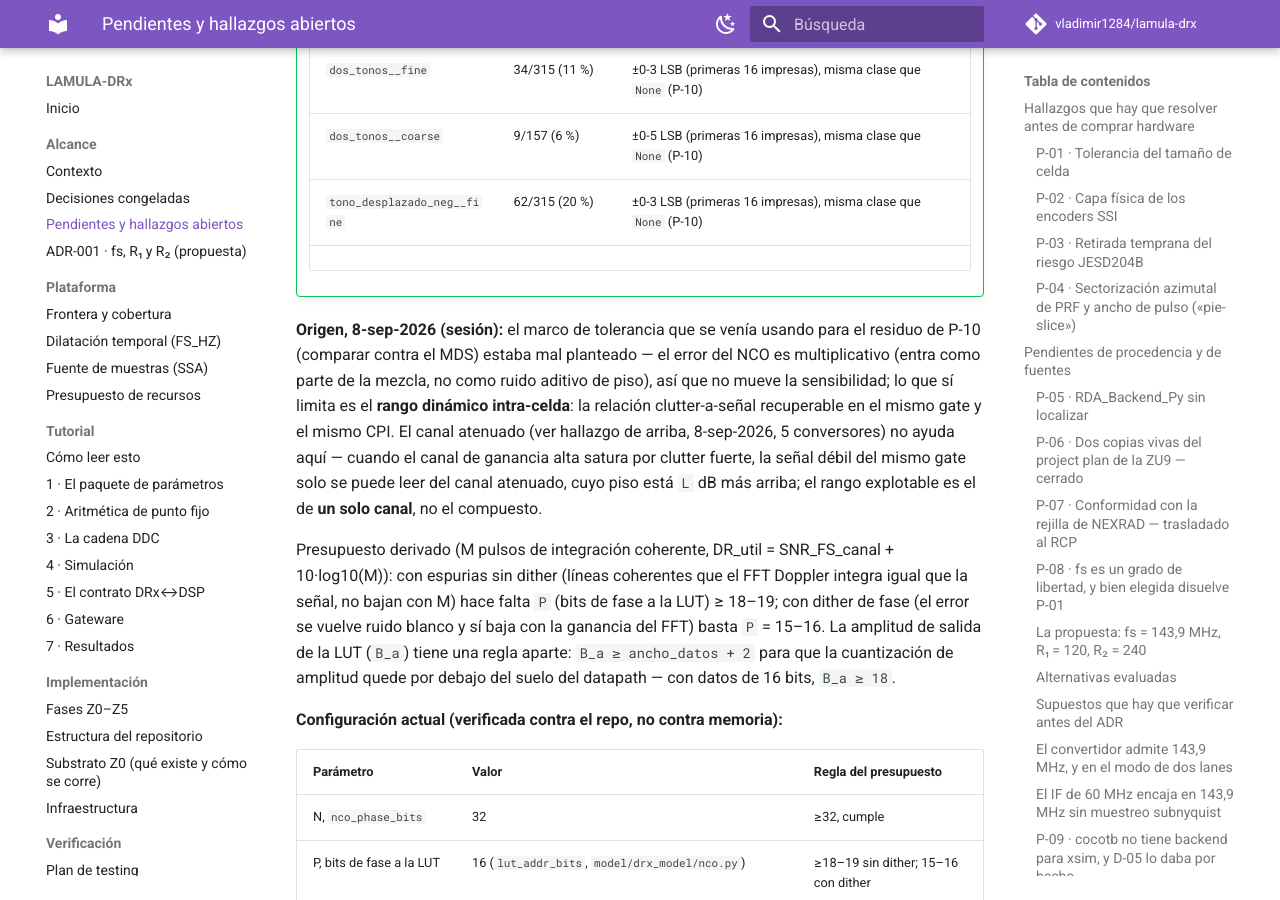
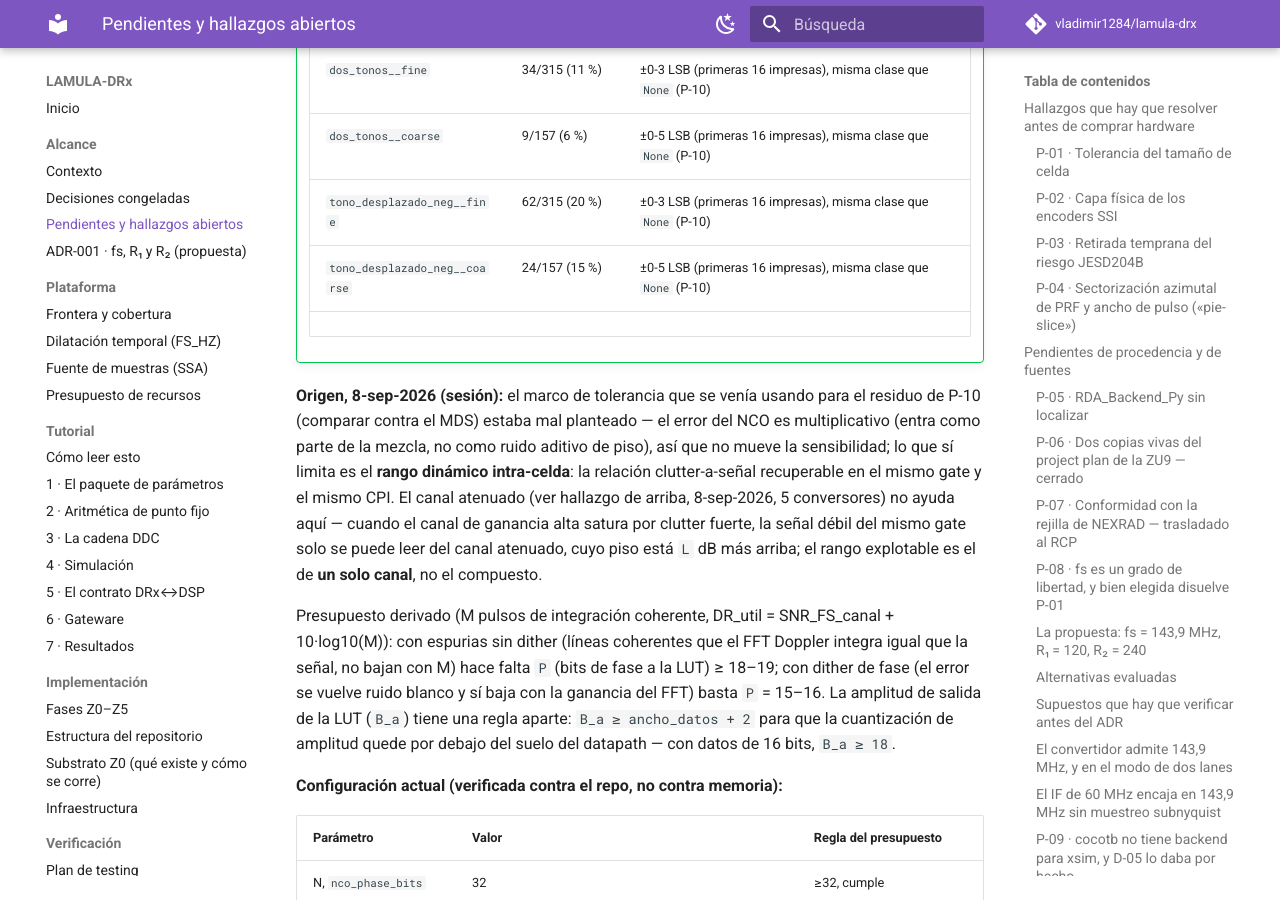
Before and after one commit to vladimir1284/lamula-drx, an MkDocs documentation site: the page built from docs/alcance/pendientes.md, in a window 1280 px wide and 900 px high, scrolled down 22649 px. Built offline with MkDocs 1.6.1 and Material for MkDocs 9.7.7, drawn with Linux system fonts in a browser that asks for light colours; comment, search, counter and statistics services are not loaded.

Commit message:
P-11: matriz Taylor -- tono_desplazado_neg__coarse: 24/157 (15%), max ±5 LSB en las primeras 16

```diff
--- a/docs/alcance/pendientes.md
+++ b/docs/alcance/pendientes.md
@@ -968,6 +968,7 @@ abierto. **Dueño:** equipo (RTL) + especialistas de dominio (el número de supr
     | `dos_tonos__fine` | 34/315 (11 %) | ±0-3 LSB (primeras 16 impresas), misma clase que `None` (P-10) |
     | `dos_tonos__coarse` | 9/157 (6 %) | ±0-5 LSB (primeras 16 impresas), misma clase que `None` (P-10) |
     | `tono_desplazado_neg__fine` | 62/315 (20 %) | ±0-3 LSB (primeras 16 impresas), misma clase que `None` (P-10) |
+    | `tono_desplazado_neg__coarse` | 24/157 (15 %) | ±0-5 LSB (primeras 16 impresas), misma clase que `None` (P-10) |
     <!-- L1_TAYLOR_MATRIX_MARKER -->
 
 **Origen, 8-sep-2026 (sesión):** el marco de tolerancia que se venía usando para el residuo de
```
